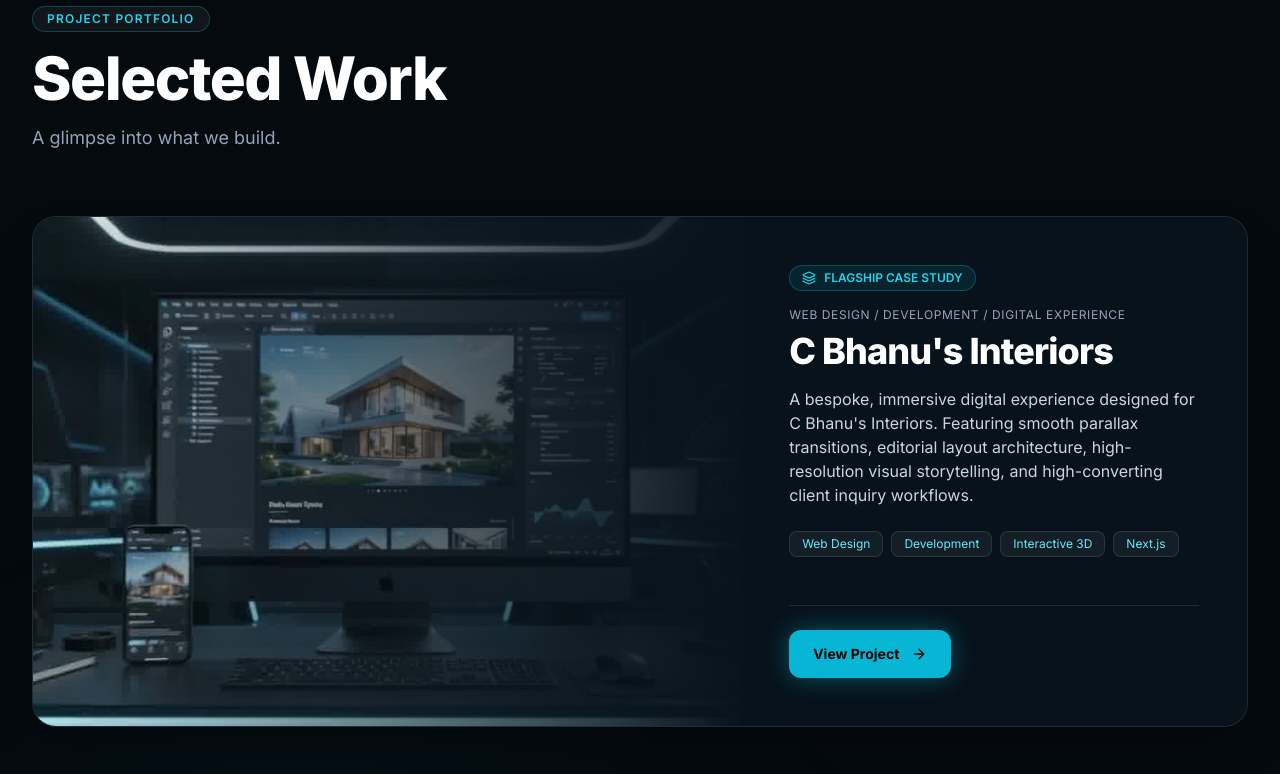
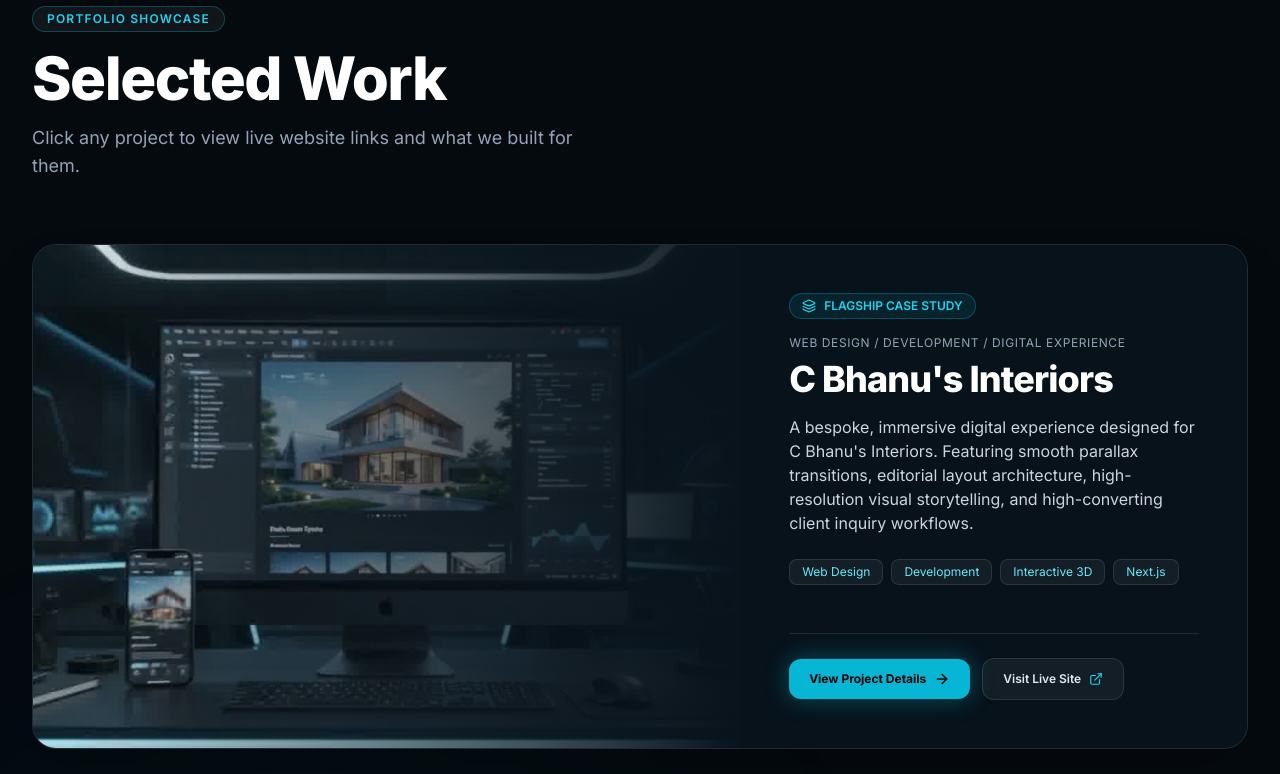
Before and after one commit to Invarsoft/invarsoft1, a Next.js app: page /projects in a window 1280 px wide. Shown: the part 520-1294 px from the top of the page. Built offline with nearby package versions, Linux system fonts and the light colour scheme.

Commit message:
Remove projects from home page, move exclusively to /projects with live website links and What We Provided Them section

```diff
--- a/src/components/FeaturedWork.tsx
+++ b/src/components/FeaturedWork.tsx
@@ -2,7 +2,7 @@
 
 import React, { useState } from 'react';
 import { motion, AnimatePresence } from 'framer-motion';
-import { ArrowRight, ExternalLink, X, CheckCircle2, Layers } from 'lucide-react';
+import { ArrowRight, ExternalLink, X, CheckCircle2, Layers, Globe, Zap } from 'lucide-react';
 
 export interface ProjectItem {
   id: string;
@@ -12,8 +12,10 @@
   description: string;
   tags: string[];
   image: string;
+  liveUrl: string;
   featured?: boolean;
   deliverables: string[];
+  servicesProvided: string[];
 }
 
 export const projectsData: ProjectItem[] = [
@@ -25,6 +27,7 @@
     description: "A bespoke, immersive digital experience designed for C Bhanu's Interiors. Featuring smooth parallax transitions, editorial layout architecture, high-resolution visual storytelling, and high-converting client inquiry workflows.",
     tags: ['Web Design', 'Development', 'Interactive 3D', 'Next.js'],
     image: '/media_1787164393235.jpg',
+    liveUrl: 'https://cbhanuinteriors.com',
     featured: true,
     deliverables: [
       'Custom Editorial Layout System',
@@ -33,6 +36,13 @@
       'Interactive Project Showcase',
       'Integrated WhatsApp & Direct Inquiry'
     ],
+    servicesProvided: [
+      'Bespoke Editorial Web Design',
+      'Interactive 3D Showroom Gallery',
+      'WhatsApp Instant Client Lead Booking',
+      'Next.js 14 Speed Optimization',
+      'Sanity CMS Content Management'
+    ]
   },
   {
     id: 'ecommerce',
@@ -42,12 +52,19 @@
     description: 'High-performance digital storefront engineered for high conversion rates, instant filter states, seamless checkout integration, and custom headless commerce architecture.',
     tags: ['Shopify Custom', 'Next.js Commerce', 'UI/UX', 'Stripe'],
     image: '/media_1787164387436.jpg',
+    liveUrl: 'https://invarsoft1-dnsa.vercel.app/websites',
     deliverables: [
       'Custom Product Configurator',
       'Sub-Second Checkout Flow',
       'Inventory API Synchronization',
       'SEO & Speed Optimization'
     ],
+    servicesProvided: [
+      'Headless Shopify Storefront',
+      'Sub-Second Checkout Flow Integration',
+      'Stripe & Global Payment Rails',
+      'Automated Inventory Synchronization'
+    ]
   },
   {
     id: 'business-site',
@@ -57,12 +74,19 @@
     description: 'Sophisticated corporate platform built to project enterprise authority, engage decision makers, and articulate complex service offerings with clarity.',
     tags: ['Corporate Web', 'React', 'TypeScript', 'Tailwind'],
     image: '/media_1787164334370.jpg',
+    liveUrl: 'https://invarsoft1-dnsa.vercel.app/websites',
     deliverables: [
       'Multi-Section Product Architecture',
       'Content Management System',
       'Lead Attribution Tracking',
       'Enterprise Security Compliance'
     ],
+    servicesProvided: [
+      'Enterprise Authority Branding',
+      'Multi-Section Product Architecture',
+      'Lead Attribution & GA4 Analytics',
+      'Enterprise Cloud Hosting & SSL'
+    ]
   },
   {
     id: 'custom-software',
@@ -72,12 +96,19 @@
     description: 'Tailored enterprise portal empowering teams with streamlined task automation, real-time analytics dashboards, and role-based permissions.',
     tags: ['Web App', 'Node.js', 'PostgreSQL', 'Real-time API'],
     image: '/media_1787164326273.jpg',
+    liveUrl: 'https://invarsoft1-dnsa.vercel.app/client-portal',
     deliverables: [
       'Role-Based Workspace Access',
       'Live Operational Dashboards',
       'Automated Data Workflows',
       'Scalable Cloud Infrastructure'
     ],
+    servicesProvided: [
+      'Role-Based Workspace Access (RBAC)',
+      'Real-Time Operational Analytics Dashboard',
+      'PostgreSQL & Redis Backend Architecture',
+      'Automated Enterprise Operations Workflows'
+    ]
   },
   {
     id: 'ai-solution',
@@ -87,12 +118,19 @@
     description: 'Custom AI integration automating customer support inquiries, document parsing, and operational data retrieval for high efficiency.',
     tags: ['AI Integration', 'Python', 'LLM Agents', 'Automation'],
     image: '/media_1787164327526.jpg',
+    liveUrl: 'https://invarsoft1-dnsa.vercel.app/ai-solutions',
     deliverables: [
       'Intelligent Knowledge Base Bot',
       'Document Data Extraction Engine',
       'CRM API Integration',
       'Continuous Learning Pipeline'
     ],
+    servicesProvided: [
+      'Custom RAG Vector Search Chatbot',
+      'Document Data Extraction Engine',
+      'OpenAI & Claude API Integration',
+      'HubSpot & Salesforce CRM Lead Sync'
+    ]
   },
 ];
 
@@ -103,7 +141,7 @@
   const gridProjects = projectsData.slice(1);
 
   return (
-    <section id="work" className="relative py-28 bg-[#050A0F] text-white overflow-hidden">
+    <section id="work" className="relative py-20 sm:py-28 bg-[#050A0F] text-white overflow-hidden">
       {/* Background Glow */}
       <div className="absolute top-1/2 left-0 w-[600px] h-[600px] bg-cyan-500/10 rounded-full blur-[160px] pointer-events-none" />
 
@@ -119,7 +157,7 @@
               transition={{ duration: 0.6 }}
               className="inline-flex items-center gap-2 px-3.5 py-1 rounded-full bg-white/5 border border-cyan-500/30 text-cyan-400 text-xs font-mono font-semibold tracking-widest uppercase"
             >
-              PROJECT PORTFOLIO
+              PORTFOLIO SHOWCASE
             </motion.div>
 
             <motion.h2
@@ -137,9 +175,9 @@
               whileInView={{ opacity: 1, y: 0 }}
               viewport={{ once: true }}
               transition={{ duration: 0.6, delay: 0.2 }}
-              className="text-slate-400 text-lg font-normal"
+              className="text-slate-400 text-base sm:text-lg font-normal"
             >
-              A glimpse into what we build.
+              Click any project to view live website links and what we built for them.
             </motion.p>
           </div>
         </div>
@@ -198,14 +236,28 @@
                   </div>
                 </div>
 
-                <div className="pt-6 border-t border-white/10">
+                <div className="pt-6 border-t border-white/10 flex flex-wrap items-center gap-3">
                   <button
-                    onClick={() => setSelectedProject(featuredProject)}
-                    className="inline-flex items-center justify-center gap-3 px-6 py-3.5 rounded-xl bg-cyan-500 text-black font-bold text-sm shadow-[0_0_25px_rgba(0,240,255,0.3)] group-hover:bg-cyan-400 transition-all duration-300"
+                    onClick={(e) => {
+                      e.stopPropagation();
+                      setSelectedProject(featuredProject);
+                    }}
+                    className="inline-flex items-center justify-center gap-2 px-5 py-3 rounded-xl bg-cyan-500 text-black font-bold text-xs shadow-[0_0_25px_rgba(0,240,255,0.3)] hover:bg-cyan-400 transition-all duration-300"
                   >
-                    <span>View Project</span>
-                    <ArrowRight className="w-4 h-4 transform group-hover:translate-x-1 transition-transform" />
+                    <span>View Project Details</span>
+                    <ArrowRight className="w-4 h-4" />
                   </button>
+
+                  <a
+                    href={featuredProject.liveUrl}
+                    target="_blank"
+                    rel="noopener noreferrer"
+                    onClick={(e) => e.stopPropagation()}
+                    className="inline-flex items-center justify-center gap-2 px-5 py-3 rounded-xl bg-white/5 border border-white/10 hover:bg-white/10 text-slate-200 font-semibold text-xs transition-colors"
+                  >
+                    <span>Visit Live Site</span>
+                    <ExternalLink className="w-3.5 h-3.5 text-cyan-400" />
+                  </a>
                 </div>
 
               </div>
@@ -254,7 +306,7 @@
                 </div>
 
                 <div className="pt-4 border-t border-white/10 flex items-center justify-between text-xs font-bold text-slate-400 group-hover:text-cyan-400 transition-colors">
-                  <span>VIEW DETAILS</span>
+                  <span>VIEW DETAILS &amp; LIVE LINK</span>
                   <ArrowRight className="w-4 h-4 transform group-hover:translate-x-1 transition-transform" />
                 </div>
               </div>
@@ -279,17 +331,17 @@
               animate={{ scale: 1, opacity: 1 }}
               exit={{ scale: 0.95, opacity: 0 }}
               onClick={(e) => e.stopPropagation()}
-              className="relative w-full max-w-4xl max-h-[90vh] overflow-y-auto rounded-3xl bg-[#08131C] border border-cyan-500/30 p-6 sm:p-10 shadow-2xl text-white my-8"
+              className="relative w-full max-w-4xl max-h-[90vh] overflow-y-auto rounded-3xl bg-[#08131C] border border-cyan-500/30 p-6 sm:p-10 shadow-2xl text-white my-8 space-y-8"
             >
               {/* Close Button */}
               <button
                 onClick={() => setSelectedProject(null)}
-                className="absolute top-6 right-6 p-2 rounded-full bg-white/10 hover:bg-white/20 text-white transition-colors"
+                className="absolute top-6 right-6 p-2 rounded-full bg-white/10 hover:bg-white/20 text-white transition-colors cursor-pointer"
               >
                 <X className="w-6 h-6" />
               </button>
 
-              <div className="space-y-8">
+              <div className="space-y-6">
                 <div>
                   <span className="text-xs font-mono text-cyan-400 tracking-wider uppercase font-semibold block mb-2">
                     {selectedProject.category}
@@ -302,15 +354,28 @@
                   </p>
                 </div>
 
-                <div className="rounded-2xl overflow-hidden max-h-96 bg-slate-900 border border-white/10">
+                {/* Screenshot Image Preview */}
+                <div className="rounded-2xl overflow-hidden max-h-96 bg-slate-900 border border-white/10 relative group">
                   <img
                     src={selectedProject.image}
                     alt={selectedProject.title}
                     className="w-full h-full object-cover"
                   />
+                  <div className="absolute inset-0 bg-gradient-to-t from-black/80 via-transparent to-transparent flex items-end p-6">
+                    <a
+                      href={selectedProject.liveUrl}
+                      target="_blank"
+                      rel="noopener noreferrer"
+                      className="inline-flex items-center gap-2 px-5 py-2.5 rounded-xl bg-cyan-400 text-black font-bold text-xs shadow-lg hover:bg-cyan-300 transition-colors"
+                    >
+                      <Globe className="w-4 h-4" />
+                      <span>Open Live Website: {selectedProject.liveUrl}</span>
+                      <ExternalLink className="w-3.5 h-3.5" />
+                    </a>
+                  </div>
                 </div>
 
-                <div className="space-y-4">
+                <div className="space-y-3">
                   <h4 className="text-lg font-bold text-white flex items-center gap-2">
                     <Layers className="w-5 h-5 text-cyan-400" />
                     <span>Project Overview</span>
@@ -320,21 +385,40 @@
                   </p>
                 </div>
 
-                {/* Key Deliverables */}
+                {/* WHAT WE PROVIDED THEM SECTION */}
+                <div className="space-y-4 p-6 rounded-2xl bg-white/5 border border-white/10">
+                  <h4 className="text-sm font-mono font-bold text-cyan-400 uppercase tracking-wider flex items-center gap-2">
+                    <Zap className="w-4 h-4 text-cyan-400" />
+                    <span>What We Provided Them</span>
+                  </h4>
+                  <div className="grid grid-cols-1 sm:grid-cols-2 gap-3">
+                    {selectedProject.servicesProvided.map((serviceItem, i) => (
+                      <div key={i} className="flex items-start gap-3 p-3 rounded-xl bg-black/40 border border-white/10">
+                        <CheckCircle2 className="w-4 h-4 text-cyan-400 flex-shrink-0 mt-0.5" />
+                        <span className="text-xs text-slate-200 font-medium">{serviceItem}</span>
+                      </div>
+                    ))}
+                  </div>
+                </div>
+
+                {/* Technical Deliverables */}
                 <div className="space-y-4">
-                  <h4 className="text-lg font-bold text-white">Engineering & Design Deliverables</h4>
+                  <h4 className="text-sm font-mono font-bold text-slate-300 uppercase tracking-wider">
+                    Engineering &amp; Technical Deliverables
+                  </h4>
                   <div className="grid grid-cols-1 sm:grid-cols-2 gap-3">
                     {selectedProject.deliverables.map((item, i) => (
-                      <div key={i} className="flex items-start gap-3 p-3.5 rounded-xl bg-white/5 border border-white/10">
-                        <CheckCircle2 className="w-4 h-4 text-cyan-400 flex-shrink-0 mt-0.5" />
-                        <span className="text-xs text-slate-200 font-medium">{item}</span>
+                      <div key={i} className="flex items-start gap-3 p-3 rounded-xl bg-white/5 border border-white/10">
+                        <span className="w-1.5 h-1.5 rounded-full bg-cyan-400 mt-1.5" />
+                        <span className="text-xs text-slate-300 font-normal">{item}</span>
                       </div>
                     ))}
                   </div>
                 </div>
 
                 {/* Tags */}
-                <div className="pt-4 border-t border-white/10 flex flex-wrap gap-2">
+                <div className="pt-4 border-t border-white/10 flex flex-wrap items-center justify-between gap-4">
+                  <div className="flex flex-wrap gap-2">
                     {selectedProject.tags.map((tag, i) => (
                       <span key={i} className="px-3 py-1 rounded-full bg-cyan-950/40 border border-cyan-500/30 text-xs font-mono text-cyan-300">
                         {tag}
@@ -342,13 +426,15 @@
                     ))}
                   </div>
 
-                <div className="pt-4 flex justify-end">
-                  <button
-                    onClick={() => setSelectedProject(null)}
-                    className="px-6 py-3 rounded-xl bg-cyan-500 text-black font-bold text-xs hover:bg-cyan-400 transition-colors"
+                  <a
+                    href={selectedProject.liveUrl}
+                    target="_blank"
+                    rel="noopener noreferrer"
+                    className="inline-flex items-center gap-2 px-6 py-3 rounded-xl bg-cyan-400 hover:bg-cyan-300 text-black font-bold text-xs shadow-[0_0_25px_rgba(0,240,255,0.3)] transition-all"
                   >
-                    Close Project Details
-                  </button>
+                    <span>Visit Live Website</span>
+                    <ExternalLink className="w-4 h-4" />
+                  </a>
                 </div>
 
               </div>
```
Also changed, not shown: src/app/page.tsx (+2 -6 lines). Lines whose indentation alone changed are shown as unchanged.
